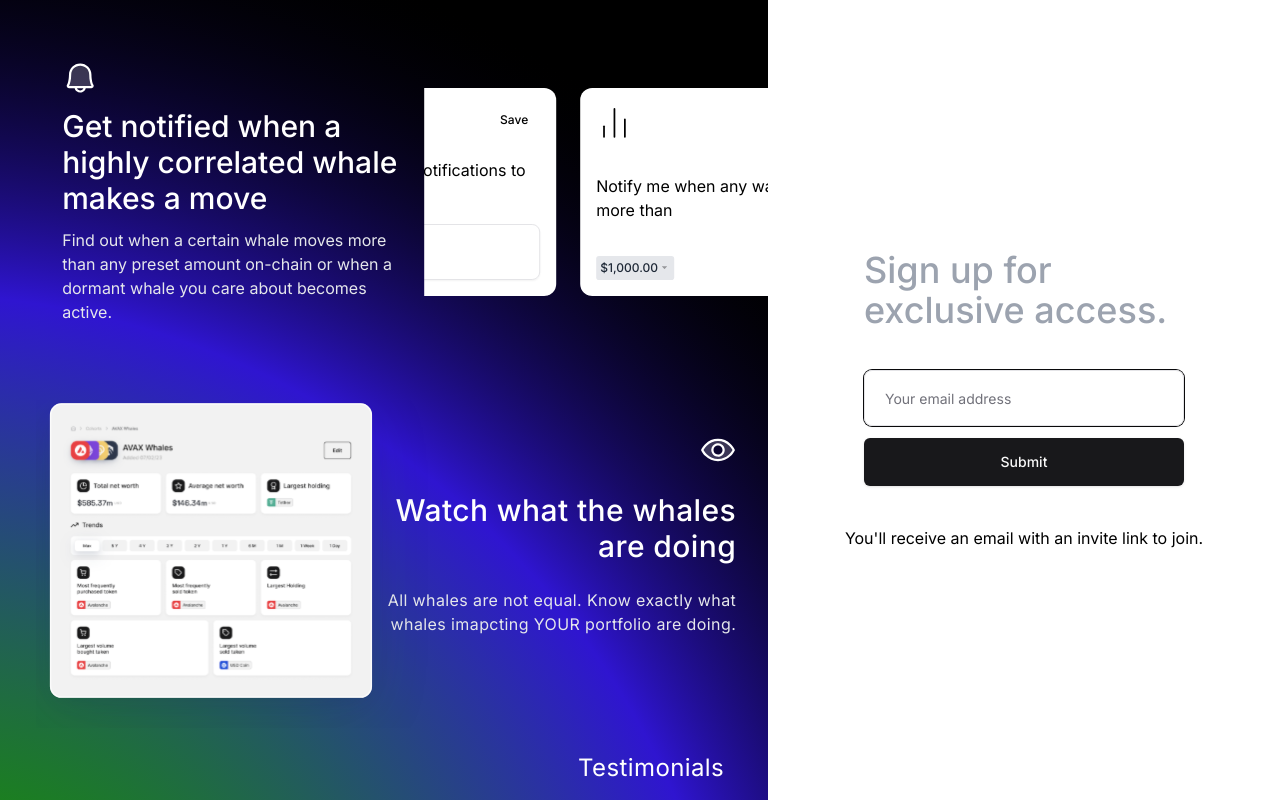
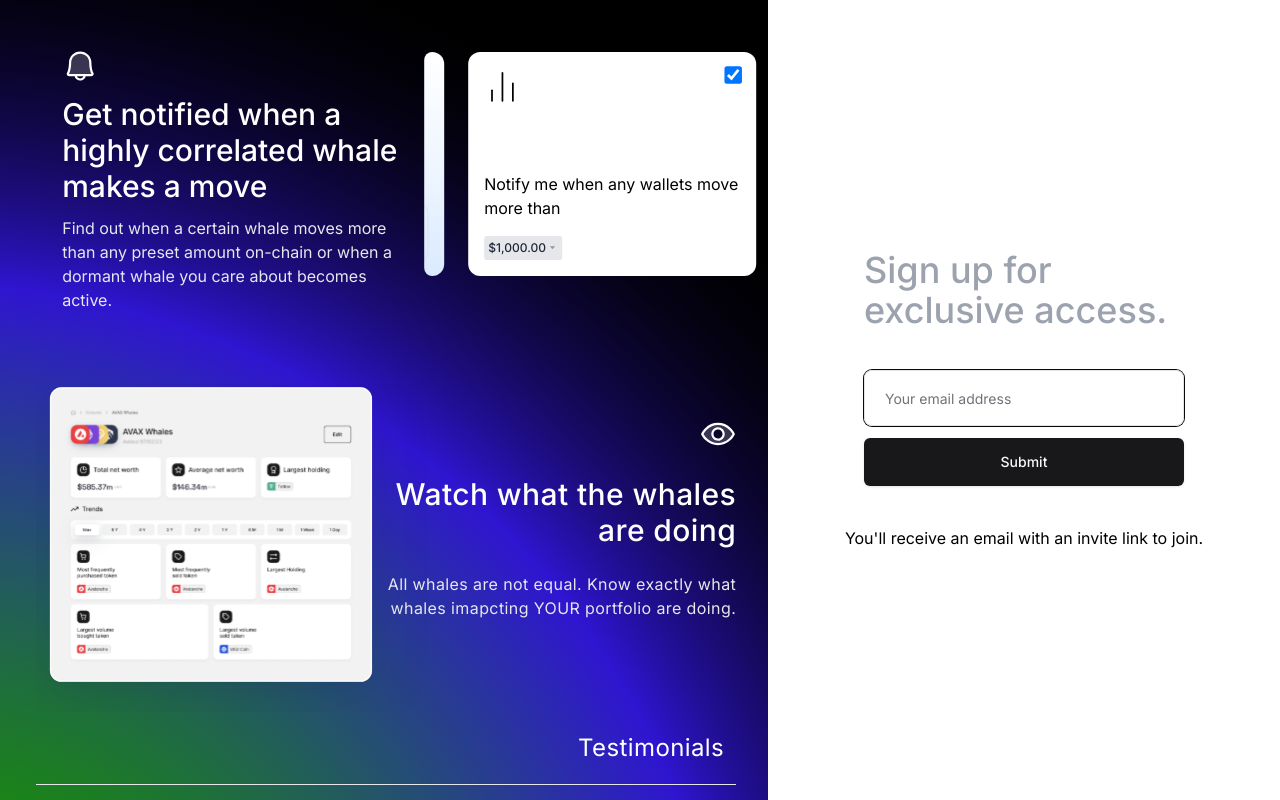
Before and after one commit to PrashantAmoli/ExclusiveAccess, a Next.js app: page / in a window 1280 px wide. Shown: the top 800 px of the page. Built offline with nearby package versions, Linux system fonts and the light colour scheme.

Commit message:
Added framer-motion animation and made minor UI adjustments.

```diff
--- a/package.json
+++ b/package.json
@@ -14,6 +14,7 @@
     "@radix-ui/react-slot": "^1.0.2",
     "class-variance-authority": "^0.7.0",
     "clsx": "^2.0.0",
+    "framer-motion": "^10.16.4",
     "next": "14.0.1",
     "react": "^18",
     "react-dom": "^18",
--- /dev/null
+++ b/src/components/animations/Reveal.jsx
@@ -0,0 +1,64 @@
+import { motion, useAnimation, useInView } from "framer-motion";
+import { use, useEffect, useRef } from "react";
+
+// from: left, right, top, bottom
+// once: true, false
+
+export default function Reveal({ children, from = "left", once = false }) {
+  const ref = useRef(null);
+  const isInView = useInView(ref, { once: once, amount: 0.2 });
+
+  const mainControls = useAnimation();
+
+  useEffect(() => {
+    if (isInView) {
+      mainControls.start("visible");
+    } else {
+      mainControls.start("hidden");
+    }
+  }, [isInView]);
+
+  return (
+    <>
+      <div className="relative w-full h-full" ref={ref} asChild>
+        {from === "left" || from === "right" ? (
+          <motion.div
+            animate={mainControls}
+            initial="hidden"
+            transition={{ duration: 1 }}
+            variants={{
+              visible: {
+                opacity: 1,
+                x: 0,
+              },
+              hidden: {
+                opacity: 0,
+                x: from === "left" ? 80 : -80,
+              },
+            }}
+          >
+            {children}
+          </motion.div>
+        ) : (
+          <motion.div
+            animate={mainControls}
+            initial="hidden"
+            transition={{ duration: 1 }}
+            variants={{
+              visible: {
+                opacity: 1,
+                x: 0,
+              },
+              hidden: {
+                opacity: 0,
+                y: from === "top" ? 80 : -80,
+              },
+            }}
+          >
+            {children}
+          </motion.div>
+        )}
+      </div>
+    </>
+  );
+}
--- a/src/components/exclusive_access/ExclusiveAccessForm.jsx
+++ b/src/components/exclusive_access/ExclusiveAccessForm.jsx
@@ -1,6 +1,5 @@
 import { Input } from "../ui/input";
 import { Button } from "../ui/button";
-import { Label } from "@radix-ui/react-label";
 import { cn } from "@/lib/utils";
 import { useEffect, useRef, useState } from "react";
 import { toast } from "sonner";
--- a/src/components/exclusive_access/ExclusiveAccessWrapper.jsx
+++ b/src/components/exclusive_access/ExclusiveAccessWrapper.jsx
@@ -9,7 +9,7 @@ export const ExclusiveAccessWrapper = ({ children, className }) => {
           className
         )}
       >
-        <div className="flex flex-col w-full min-h-screen p-1 py-10 overflow-x-hidden overflow-y-scroll md:pr-0 md:gap-6">
+        <div className="flex flex-col w-full min-h-screen p-1 overflow-x-hidden overflow-y-scroll py-7 md:pr-0 md:gap-5">
           {children}
         </div>
 
--- a/src/components/exclusive_access/Notifications.jsx
+++ b/src/components/exclusive_access/Notifications.jsx
@@ -9,11 +9,14 @@ import EyeIcon from "@/assets/Eye.svg";
 import WidgetBellIcon from "@/assets/WidgetBell.svg";
 import BarChartIcon from "@/assets/BarChart.svg";
 import ClockIcon from "@/assets/Clock.svg";
+import Reveal from "../animations/Reveal";
 
 export const DashboardNotifications = () => {
   return (
     <>
+      <Reveal from="left">
         <NotificationsPreview />
+      </Reveal>
 
       <DashboardPreview />
     </>
@@ -45,12 +48,12 @@ const NotificationsPreview = () => {
 
         <div className="flex flex-row gap-10 overflow-scroll shrink-0 grow">
           <Marquee
-            speed={30}
+            speed={50}
             pauseOnHover={true}
-            className="rounded-l-lg"
+            className="mt-6 rounded-l-lg h-fit"
             autoFill="true"
           >
-            <div className="flex flex-col justify-between gap-3 p-4 mx-3 bg-white h-52 rounded-xl w-72">
+            <div className="flex flex-col justify-between h-56 gap-3 p-4 mx-3 bg-gradient-to-b from-white via-blue-50 to-blue-100 rounded-xl w-72">
               <div className="flex flex-row items-start justify-between">
                 <Image
                   src={WidgetBellIcon}
@@ -65,14 +68,16 @@ const NotificationsPreview = () => {
                 </Button>
               </div>
 
+              <div className="flex flex-col w-full gap-2">
                 <p className="w-full">
                   We&apos;ll be sending notifications to you here
                 </p>
 
                 <Input type="email" placeholder="hello@gmail.com" />
               </div>
+            </div>
 
-            <div className="flex flex-col justify-between gap-3 p-4 mx-3 bg-white h-52 rounded-xl w-72">
+            <div className="flex flex-col justify-between h-56 gap-3 p-4 mx-3 bg-white rounded-xl w-72">
               <div className="flex flex-row items-start justify-between">
                 <Image
                   src={BarChartIcon}
@@ -90,6 +95,7 @@ const NotificationsPreview = () => {
                 />
               </div>
 
+              <div className="flex flex-col w-full gap-4">
                 <p className="w-full">
                   Notify me when any wallets move more than
                 </p>
@@ -107,8 +113,9 @@ const NotificationsPreview = () => {
                   </span>
                 </div>
               </div>
+            </div>
 
-            <div className="flex flex-col justify-between gap-3 p-4 mx-3 bg-white h-52 rounded-xl w-72">
+            <div className="flex flex-col justify-between h-56 gap-3 p-4 mx-3 bg-white rounded-xl w-72">
               <div className="flex flex-row items-start justify-between">
                 <Image
                   src={ClockIcon}
@@ -126,6 +133,7 @@ const NotificationsPreview = () => {
                 />
               </div>
 
+              <div className="flex flex-col w-full gap-1">
                 <p className="w-full">Notify me when any wallet dormant for</p>
 
                 <div className="flex">
@@ -143,6 +151,7 @@ const NotificationsPreview = () => {
 
                 <p className="w-full">becomes active</p>
               </div>
+            </div>
           </Marquee>
         </div>
       </div>
@@ -154,6 +163,7 @@ const DashboardPreview = () => {
   return (
     <>
       <div className="w-11/12 grid-cols-2 mx-auto overflow-hidden md:grid">
+        <Reveal from="right">
           <Image
             src={CohortsDashboardImage}
             width={500}
@@ -161,7 +171,9 @@ const DashboardPreview = () => {
             alt="Cohorts Dashboard"
             className="w-full h-auto scale-125"
           />
+        </Reveal>
 
+        <Reveal from="left">
           <div className="flex flex-col items-end justify-start w-full h-full gap-6 py-8 tracking-wide">
             <Image
               src={EyeIcon}
@@ -180,6 +192,7 @@ const DashboardPreview = () => {
               portfolio are doing.
             </p>
           </div>
+        </Reveal>
       </div>
     </>
   );
--- a/src/components/exclusive_access/Testimonials.jsx
+++ b/src/components/exclusive_access/Testimonials.jsx
@@ -3,6 +3,7 @@ import Image from "next/image";
 import Marquee from "react-fast-marquee";
 // Image assets
 import LochIcon from "@/assets/icon.svg";
+import Reveal from "../animations/Reveal";
 
 export const Testimonial = ({ name, position, content, className }) => {
   return (
@@ -22,12 +23,15 @@ export const Testimonial = ({ name, position, content, className }) => {
 export const Testimonials = ({ children, className }) => {
   return (
     <>
+      <Reveal from="right">
         <div className="flex flex-col w-11/12 gap-5 mx-auto mb-6 tracking-wide text-right text-white">
           <h2 className="w-full px-3 text-2xl">Testimonials</h2>
 
           <hr className="w-full h-px bg-white" />
         </div>
+      </Reveal>
 
+      <Reveal from="left">
         <div className="flex flex-col overflow-hidden">
           <div className="grid w-full grid-cols-5">
             <div className="hidden w-full h-40 md:flex">
@@ -44,7 +48,7 @@ export const Testimonials = ({ children, className }) => {
               <Marquee
                 speed={30}
                 pauseOnHover={true}
-              className="rounded-l-lg shadow-inner"
+                className="rounded-l-lg shadow-inner h-fit"
                 autoFill="true"
               >
                 {!TestimonialsData
@@ -69,6 +73,7 @@ export const Testimonials = ({ children, className }) => {
             className="w-16 h-16 mx-auto mt-10 md:hidden"
           />
         </div>
+      </Reveal>
     </>
   );
 };
--- a/src/pages/_document.js
+++ b/src/pages/_document.js
@@ -1,4 +1,5 @@
 import { Html, Head, Main, NextScript } from "next/document";
+import Script from "next/script";
 
 export default function Document() {
   return (
@@ -53,6 +54,11 @@ export default function Document() {
           name="twitter:image"
           content="https://framerusercontent.com/images/DaBP3rf7HbH8IEFOjxcweyFs0.jpg"
         />
+        <meta name="author" content="Loch" />
+        <meta
+          name="keywords"
+          content="Loch, crypto, cryptocurrency, wallet, wallets, aggregation, retail, investors, blockchains, privacy, anonymity, protected"
+        />
       </Head>
 
       <body>
```
Also changed, not shown: 1 other file (tests, documents, lock files or other folders). Lines whose indentation alone changed are shown as unchanged.
